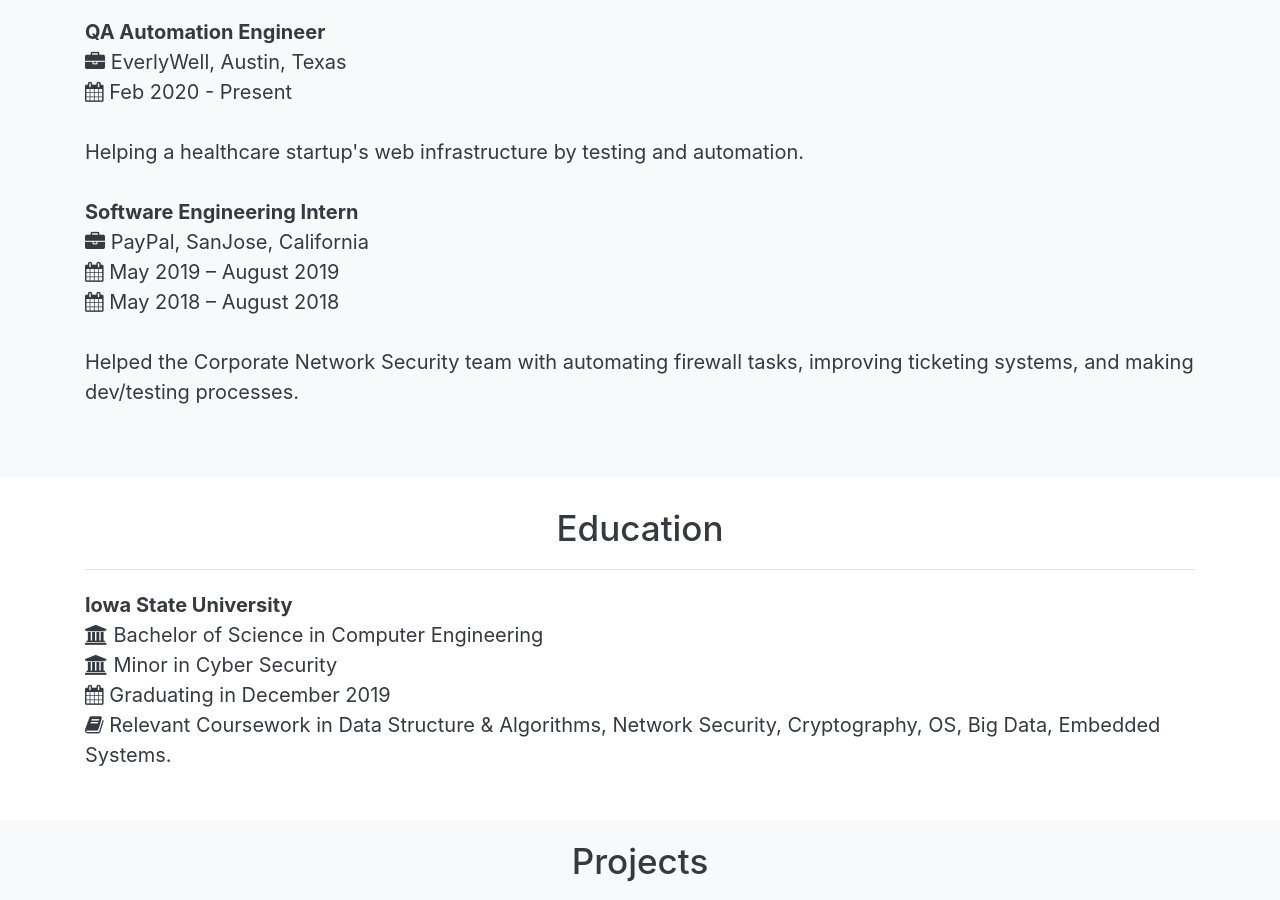
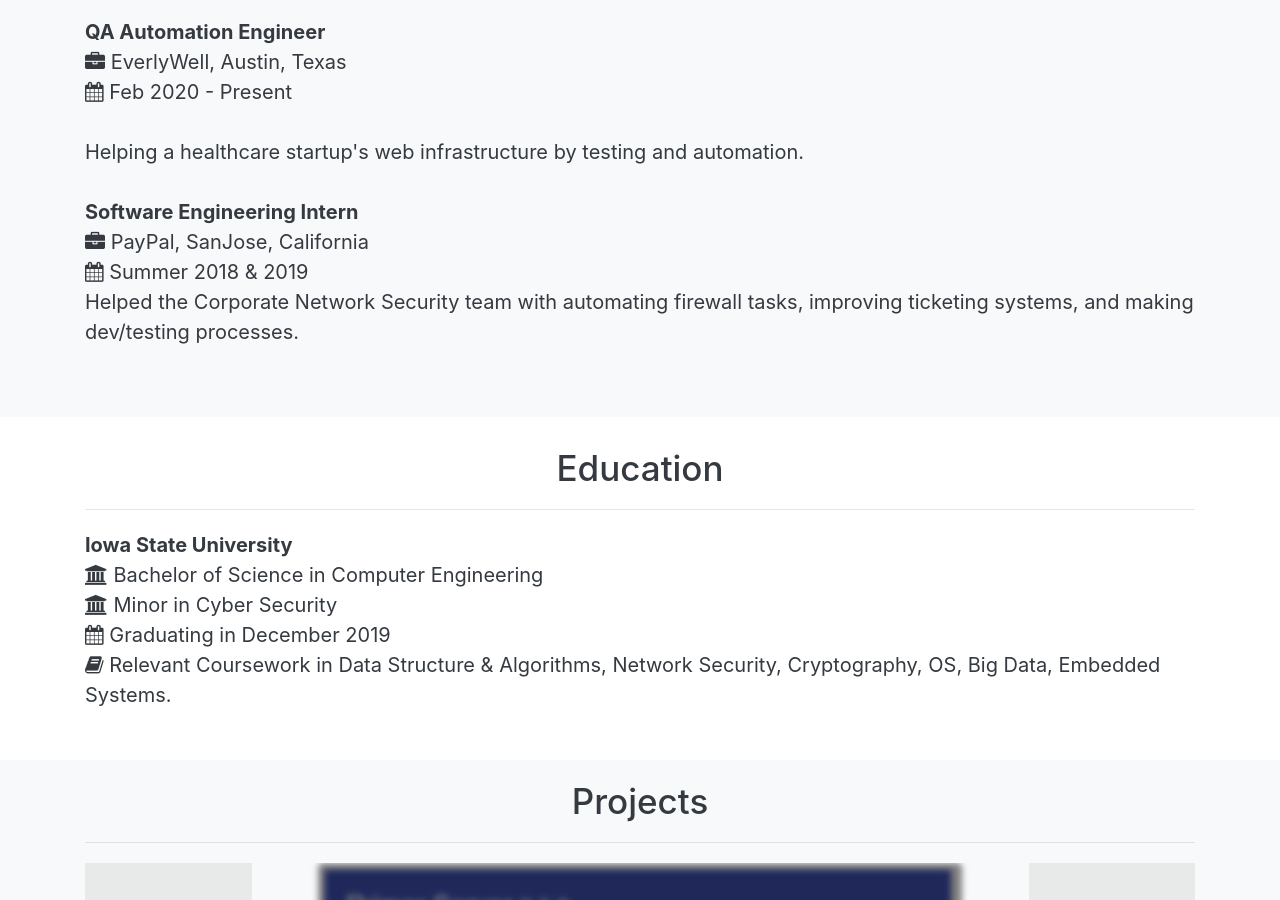
Before and after one commit to takasoft/takasoft.github.io, a Jekyll site: the page built from about.html, in a window 1280 px wide and 900 px high, scrolled down 602 px. Built offline with Jekyll 4.4.1, drawn with Linux system fonts in a browser that asks for light colours.

Commit message:
Update about.html

```diff
--- a/about.html
+++ b/about.html
@@ -37,8 +37,7 @@
 
       <b>Software Engineering Intern</b><br>
       <i class="fa fa-briefcase"></i> PayPal, SanJose, California<br>
-      <i class="fa fa-calendar"></i> May 2019 – August 2019<br>
-      <i class="fa fa-calendar"></i> May 2018 – August 2018<br><br>
+      <i class="fa fa-calendar"></i> Summer 2018 & 2019<br>
 
       Helped the Corporate Network Security team with automating firewall tasks, improving ticketing systems, and making dev/testing processes.<br><br>
     </p>
```
